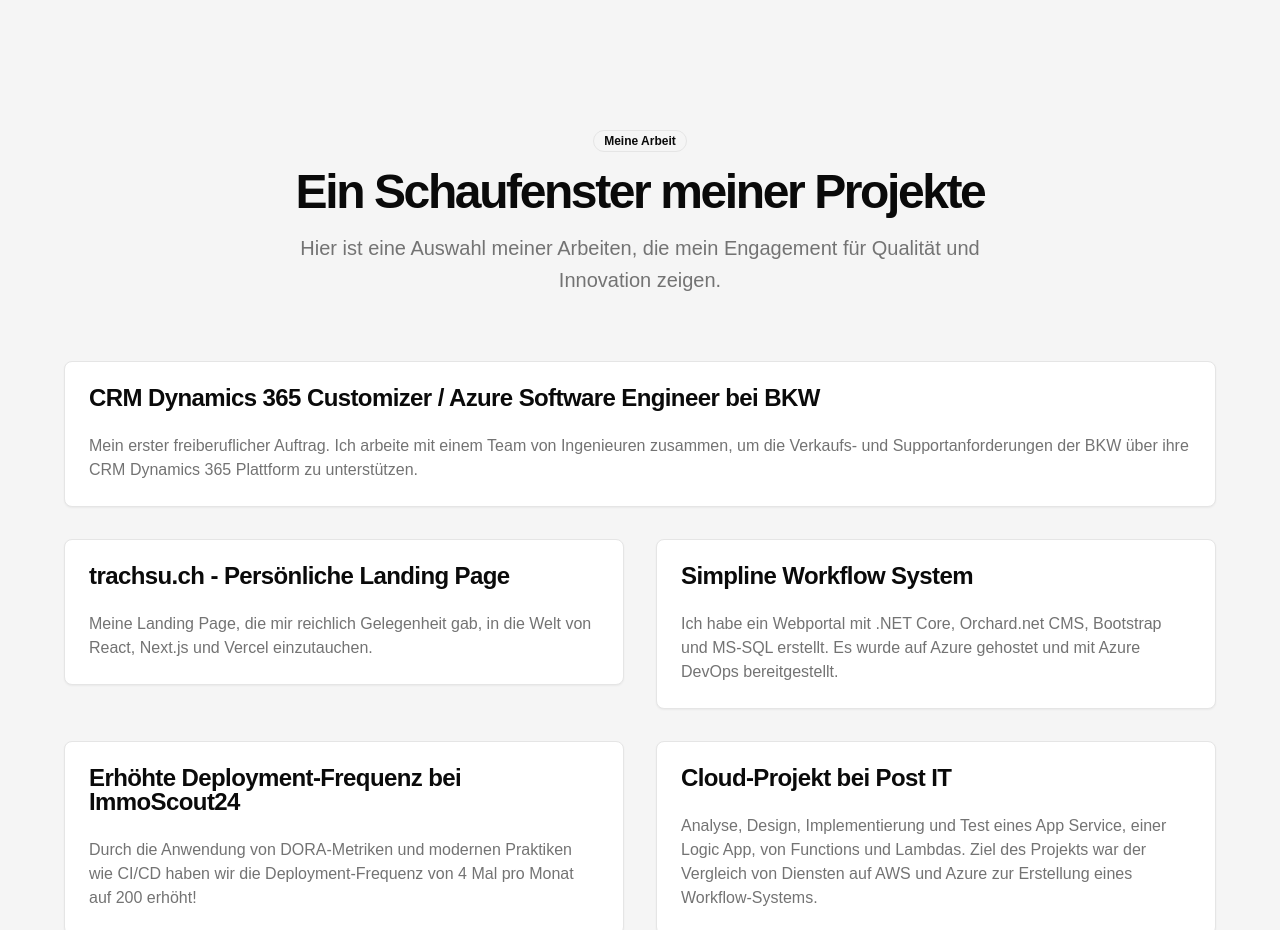
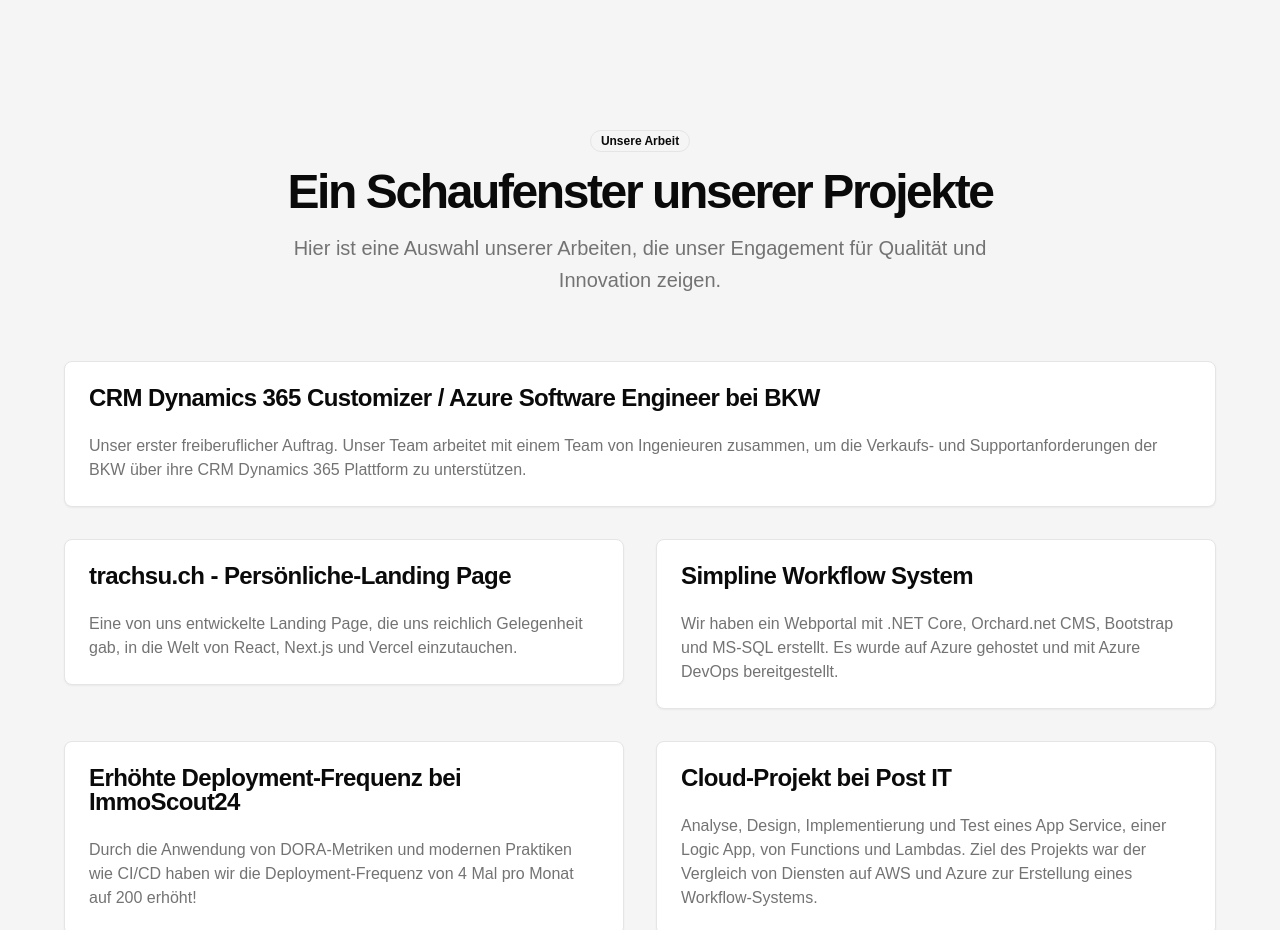
Before and after one commit to markus-codechefs/codechefs-website, a Next.js app: page / in a window 1280 px wide. Shown: the part 1900-2830 px from the top of the page. Built offline with nearby package versions, Linux system fonts and the light colour scheme.

Commit message:
Reworded projects

```diff
--- a/contexts/language-context.tsx
+++ b/contexts/language-context.tsx
@@ -109,18 +109,18 @@ const translations = {
     "contact.form.submit": "Nachricht senden",
 
     // Projects Section
-    "projects.badge": "Meine Arbeit",
-    "projects.title": "Ein Schaufenster meiner Projekte",
-    "projects.description": "Hier ist eine Auswahl meiner Arbeiten, die mein Engagement für Qualität und Innovation zeigen.",
+    "projects.badge": "Unsere Arbeit",
+    "projects.title": "Ein Schaufenster unserer Projekte",
+    "projects.description": "Hier ist eine Auswahl unserer Arbeiten, die unser Engagement für Qualität und Innovation zeigen.",
     "projects.bkw.title": "CRM Dynamics 365 Customizer / Azure Software Engineer bei BKW",
     "projects.bkw.description":
-      "Mein erster freiberuflicher Auftrag. Ich arbeite mit einem Team von Ingenieuren zusammen, um die Verkaufs- und Supportanforderungen der BKW über ihre CRM Dynamics 365 Plattform zu unterstützen.",
-    "projects.trachsuch.title": "trachsu.ch - Persönliche Landing Page",
+      "Unser erster freiberuflicher Auftrag. Unser Team arbeitet mit einem Team von Ingenieuren zusammen, um die Verkaufs- und Supportanforderungen der BKW über ihre CRM Dynamics 365 Plattform zu unterstützen.",
+    "projects.trachsuch.title": "trachsu.ch - Persönliche-Landing Page",
     "projects.trachsuch.description":
-      "Meine Landing Page, die mir reichlich Gelegenheit gab, in die Welt von React, Next.js und Vercel einzutauchen.",
+      "Eine von uns entwickelte Landing Page, die uns reichlich Gelegenheit gab, in die Welt von React, Next.js und Vercel einzutauchen.",
     "projects.simpline.title": "Simpline Workflow System",
     "projects.simpline.description":
-      "Ich habe ein Webportal mit .NET Core, Orchard.net CMS, Bootstrap und MS-SQL erstellt. Es wurde auf Azure gehostet und mit Azure DevOps bereitgestellt.",
+      "Wir haben ein Webportal mit .NET Core, Orchard.net CMS, Bootstrap und MS-SQL erstellt. Es wurde auf Azure gehostet und mit Azure DevOps bereitgestellt.",
     "projects.immoscout.title": "Erhöhte Deployment-Frequenz bei ImmoScout24",
     "projects.immoscout.description":
       "Durch die Anwendung von DORA-Metriken und modernen Praktiken wie CI/CD haben wir die Deployment-Frequenz von 4 Mal pro Monat auf 200 erhöht!",
@@ -247,18 +247,18 @@ const translations = {
     "contact.form.submit": "Send Message",
 
     // Projects Section
-    "projects.badge": "My Work",
-    "projects.title": "A Showcase of My Projects",
-    "projects.description": "Here is a selection of my work, demonstrating my commitment to quality and innovation.",
+    "projects.badge": "Our Work",
+    "projects.title": "A Showcase of Our Projects",
+    "projects.description": "Here is a selection of our work, demonstrating our commitment to quality and innovation.",
     "projects.bkw.title": "CRM Dynamics 365 Customizer / Azure Software Engineer at BKW",
     "projects.bkw.description":
-      "My first Freelancer Contract. I'm working with a team of engineers to support the sales and support needs of BKW via their CRM Dynamics 365 Platform.",
+      "Our first freelance contract. Our team works with a team of engineers to support the sales and support needs of BKW via their CRM Dynamics 365 Platform.",
     "projects.trachsuch.title": "trachsu.ch - Personal Landing Page",
     "projects.trachsuch.description":
-      "My landing page, which gave me ample opportunity to dive into the world of react, nextjs and vercel.",
+      "A landing page we developed, which gave us ample opportunity to dive into the world of react, nextjs and vercel.",
     "projects.simpline.title": "Simpline Workflow System",
     "projects.simpline.description":
-      "I created a web portal using .NET Core, Orchard.net CMS, Bootstrap, and MS-SQL. It was hosted on Azure and deployed with Azure DevOps.",
+      "We created a web portal using .NET Core, Orchard.net CMS, Bootstrap, and MS-SQL. It was hosted on Azure and deployed with Azure DevOps.",
     "projects.immoscout.title": "Increased Deployment Frequency at ImmoScout24",
     "projects.immoscout.description":
       "Applying the DORA metrics and modern practices like CI/CD we increased the deployment frequency to production from 4 times per month to 200!",
```
